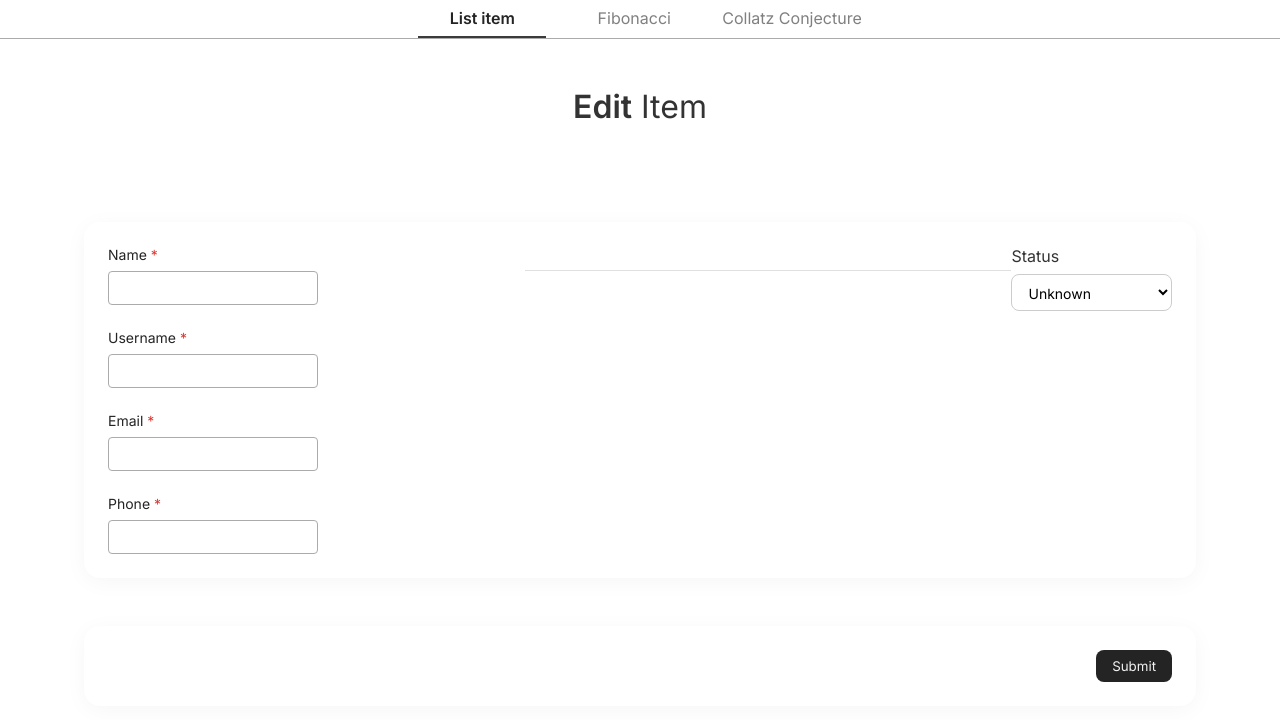
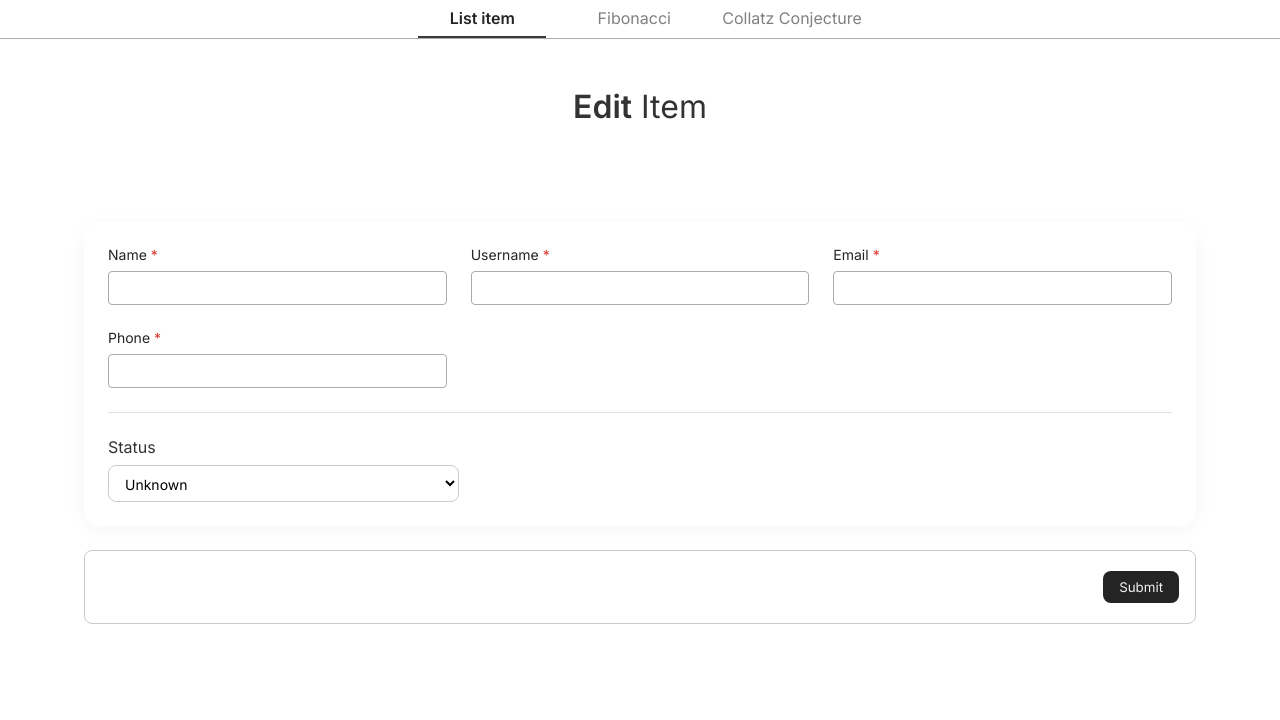
Before and after one commit to marzie-jalali/nak-challenge-2, a React (Vite) app: page /users/1/edit in a window 1280 px wide. Shown: the top 720 px of the page. Built offline with nearby package versions, Linux system fonts and the light colour scheme.

Commit message:
fix/ fixed form style

```diff
--- a/src/components/layout/user/PageWrapper.tsx
+++ b/src/components/layout/user/PageWrapper.tsx
@@ -4,6 +4,18 @@ const PageWrapper = styled.div`
   padding: 0 84px;
   width: 100%;
   box-sizing: border-box;
+
+  @media (max-width: 1024px) {
+    padding: 0 48px;
+  }
+
+  @media (max-width: 768px) {
+    padding: 0 24px;
+  }
+
+  @media (max-width: 480px) {
+    padding: 0 12px;
+  }
 `;
 
 export default PageWrapper;
--- a/src/components/user/UserForm.tsx
+++ b/src/components/user/UserForm.tsx
@@ -105,9 +105,9 @@ const UserForm = () => {
 
   return (
     <PageWrapper>
-      <CustomForm onSubmit={handleSubmit(onSubmit)}>
+      <form onSubmit={handleSubmit(onSubmit)}>
         <FormContainer>
-          <InputWrapper>
+          <GridInputs>
             <CustomInput
               label={t("Name")}
               type="text"
@@ -136,7 +136,7 @@ const UserForm = () => {
               required
               error={errors.phone ? t(errors.phone.message || "") : ""}
             />
-          </InputWrapper>
+          </GridInputs>
           <Divider margin="24px 0" color="#e0e0e0" thickness="1px" />
           <SelectContainer>
             <label>{t("Status")}</label>
@@ -147,14 +147,13 @@ const UserForm = () => {
             </select>
           </SelectContainer>
         </FormContainer>
-        <FormContainer>
-          <ButtonWrapper>
-            <CustomButton type="submit" disabled={isSubmitDisabled}>
-              {t("Submit")}
-            </CustomButton>
-          </ButtonWrapper>
-        </FormContainer>
-      </CustomForm>
+
+        <LayerContainer>
+          <CustomButton type="submit" disabled={isSubmitDisabled}>
+            {t("Submit")}
+          </CustomButton>
+        </LayerContainer>
+      </form>
     </PageWrapper>
   );
 };
@@ -168,38 +167,42 @@ const FormContainer = styled.div`
   box-shadow: 0px 4px 22px rgba(0, 0, 0, 0.04);
   background-color: #ffffff;
   margin-top: 48px;
-  display: flex;
+  box-sizing: border-box;
 `;
 
-const InputWrapper = styled.div`
-  display: flex;
-  flex-direction: row;
-  flex-wrap: wrap;
+const GridInputs = styled.div`
+  display: grid;
+  grid-template-columns: repeat(auto-fit, minmax(260px, 1fr));
   gap: 24px;
-`;
-
-const CustomForm = styled.form`
-  display: flex;
-  flex-direction: column;
+  width: 100%;
 `;
 
 const SelectContainer = styled.div`
   display: flex;
   flex-direction: column;
   gap: 8px;
-  width: 33%;
+  max-width: 33%;
+  min-width: 260px;
 
   select {
+    width: 100%;
     padding: 8px 12px;
     border-radius: 8px;
     border: 1px solid #ccc;
     font-size: 14px;
     background-color: #fff;
+    display: grid;
   }
 `;
 
-const ButtonWrapper = styled.div`
+const LayerContainer = styled.div`
+  padding: 20px 16px;
+  border-radius: 8px;
+  border: 1px solid #cccccc;
+  background-color: #ffffff;
   display: flex;
   justify-content: flex-end;
-  width: 100%;
+  gap: 12px;
+  align-items: center;
+  margin-top: 24px;
 `;
--- a/src/components/user/UserTable.tsx
+++ b/src/components/user/UserTable.tsx
@@ -54,7 +54,8 @@ const UserTable: React.FC<Props> = ({ users }) => {
           </CustomButton>
         </TopRow>
 
-        <Table>
+        <TableWrapper>
+          <StyledTable>
             <thead>
               <tr>
                 <Th>{t("Item")}</Th>
@@ -85,7 +86,8 @@ const UserTable: React.FC<Props> = ({ users }) => {
                 </tr>
               ))}
             </tbody>
-        </Table>
+          </StyledTable>
+        </TableWrapper>
 
         {totalPages > 1 && (
           <PaginationContainer>
@@ -143,6 +145,13 @@ const TopRow = styled.div`
   padding: 24px;
   background: #ffffff;
   border-bottom: 1px solid #e6e6e6;
+  flex-wrap: wrap;
+  gap: 12px;
+
+  @media (max-width: 600px) {
+    flex-direction: column;
+    align-items: flex-start;
+  }
 `;
 
 const HeaderTitle = styled.h2`
@@ -152,9 +161,20 @@ const HeaderTitle = styled.h2`
   margin: 0;
 `;
 
-const Table = styled.table`
+const TableWrapper = styled.div`
+  width: 100%;
+  overflow-x: auto;
+`;
+
+const StyledTable = styled.table`
   width: 100%;
   border-collapse: collapse;
+  min-width: 700px;
+
+  th,
+  td {
+    white-space: nowrap;
+  }
 `;
 
 const Th = styled.th`
@@ -178,6 +198,8 @@ const Td = styled.td`
 const PaginationContainer = styled.div`
   display: flex;
   justify-content: space-between;
+  flex-wrap: wrap;
+  gap: 12px;
   align-items: center;
   padding: 16px 24px;
   background: #ffffff;
```
Lines whose indentation alone changed are shown as unchanged.
